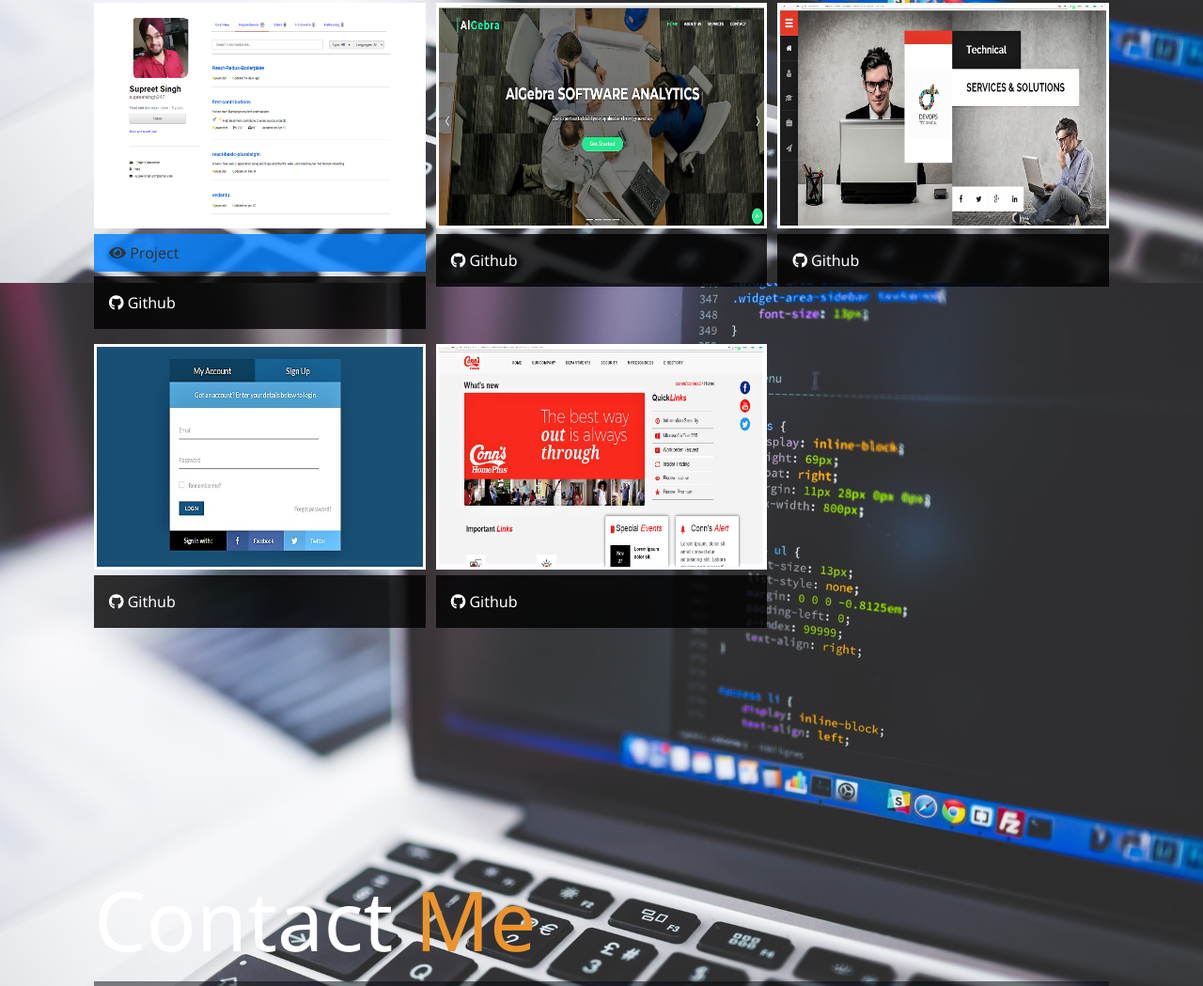
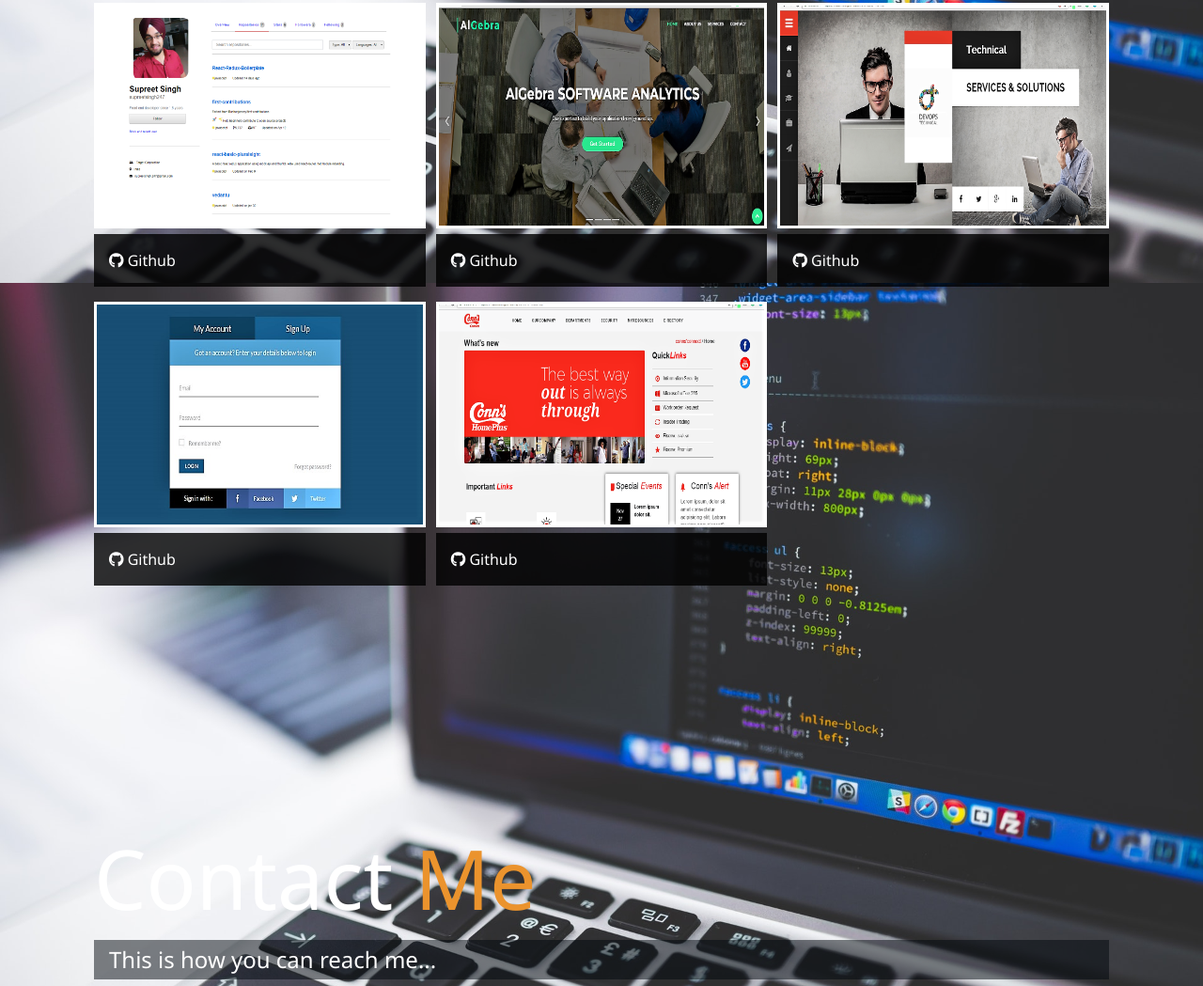
Before and after one commit to Nizam35/my-portfolio, a website: page dist/index.html in a window 1280 px wide. Shown: the part 2259-3308 px from the top of the page at 94% size. Drawn offline with Linux system fonts and the light colour scheme.

Commit message:
one last commit

```diff
--- a/dist/index.html
+++ b/dist/index.html
@@ -150,9 +150,9 @@
         <a target="_blank" href="https://nizam35.github.io/Git-Hub-Page/">
           <img src="img/projects/2a.png" alt="Project">
         </a>
-        <a href="#" class="btn-light">
+        <!-- <a href="#" class="btn-light">
           <i class="fas fa-eye"></i> Project
-        </a>
+        </a> -->
         <a target="_blank" href="https://nizam35.github.io/Git-Hub-Page/" class="btn-dark">
           <i class="fab fa-github"></i> Github
         </a>
```
